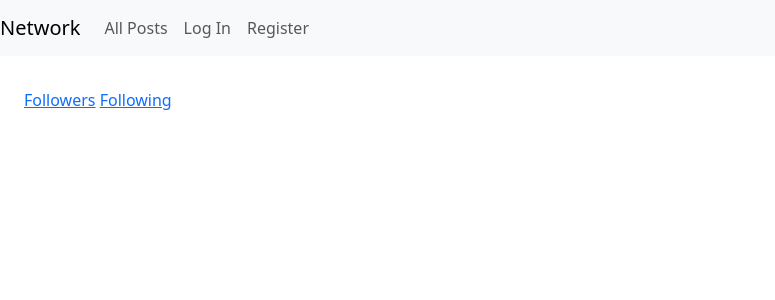
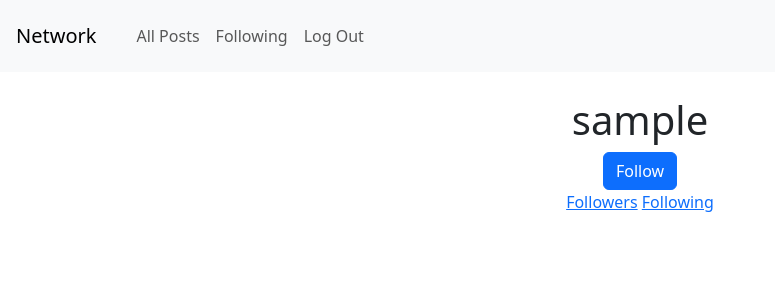
Before and after one commit to AutoAFK/cs50-network, a Django app: page /user/1 in a window 1280 px wide. Shown: the top 300 px of the page, without its empty margins (0-775 px from the left). Run offline with Django 3.2, Linux system fonts and the light colour scheme; tables that the repository leaves empty hold one stand-in row (values such as "Sample post"); some libraries are stand-ins or nearby versions.

Commit message:
Fixed user page won't load the right page or not load at all

```diff
--- a/network/templates/network/index.html
+++ b/network/templates/network/index.html
@@ -15,7 +15,7 @@
   {% endif %}
   {% for post in posts %}
     <div class="border border-gray p-4 my-2">
-      <h3>{{ post.user }}</h3>
+      <a href="{% url 'user:user_page' post.user.id %}"><h3>{{ post.user }}</h3></a>
       {% if user == post.user %}
         <a href="#">Edit</a>
       {% endif %}
--- a/network/templates/network/layout.html
+++ b/network/templates/network/layout.html
@@ -15,7 +15,7 @@
     <script src="{% static 'network/like_post.js' %}"></script>
   </head>
   <body>
-    <nav class="navbar navbar-expand-lg navbar-light bg-light">
+    <nav class="navbar navbar-expand-lg navbar-light bg-light p-3">
       {% comment %}TODO: implement the href{% endcomment %}
       <a class="navbar-brand" href="#">Network</a>
 
@@ -23,7 +23,7 @@
         <ul class="navbar-nav mr-auto">
           {% if user.is_authenticated %}
             <li class="nav-item">
-              <a class="nav-link" href="{% url 'user:user_page' user.id %}"><strong>{{ user.username }}</strong></a>
+              <a class="nav-link" href="{% url 'user:user_page' request.user.id %}"><strong>{{ request.user.username }}</strong></a>
             </li>
           {% endif %}
           <li class="nav-item">
--- /dev/null
+++ b/users/templates/users/layout.html
@@ -0,0 +1,15 @@
+{% extends 'network/layout.html' %}
+
+{% block body %}
+  <div class="d-flex flex-column align-items-center text-center">
+    {% if request.user != user %}
+      <h1>{{ user.username }}</h1>
+      <button class="btn btn-primary">Follow</button>
+    {% else %}
+      <h1>{{ user.username }}</h1>
+    {% endif %}
+    {% block page %}
+
+    {% endblock %}
+  </div>
+{% endblock %}
--- a/users/templates/users/user_page.html
+++ b/users/templates/users/user_page.html
@@ -1,7 +1,8 @@
-{% extends 'network/layout.html' %}
+{% extends 'users/layout.html' %}
 
-{% block body %}
-  <h1>{{ user.username }}</h1>
-  <a href="{% url 'user:followers' user.id %}">Followers</a>
-  <a href="{% url 'user:following' user.id %}">Following</a>
+{% block page %}
+  <div class="">
+    <a href="{% url 'user:followers' user.id %}">Followers</a>
+    <a href="{% url 'user:following' user.id %}">Following</a>
+  </div>
 {% endblock %}
--- a/users/views.py
+++ b/users/views.py
@@ -5,14 +5,14 @@ from .models import User
 # Create your views here.
 def user_page(request, id):
     user = User.objects.get(id=id)
-    return render(request, "users/user_page.html", {user: user})
+    return render(request, "users/user_page.html", {"user": user})
 
 
 def user_followers(request, id):
     user = User.objects.get(id=id)
     followers = user.followers.all()
     return render(
-        request, "users/user_followers.html", {user: user, followers: followers}
+        request, "users/user_followers.html", {"user": user, "followers": followers}
     )
 
 
@@ -20,5 +20,5 @@ def user_following(request, id):
     user = User.objects.get(id=id)
     following = user.following.all()
     return render(
-        request, "users/user_following.html", {user: user, following: following}
+        request, "users/user_following.html", {"user": user, "following": following}
     )
```
Also changed, not shown: users/templates/users/user_followers.html (+8 -1 lines).
